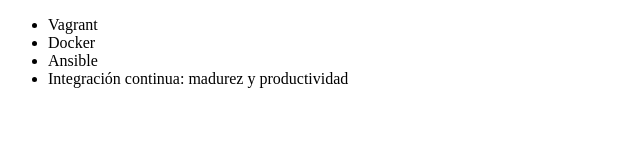
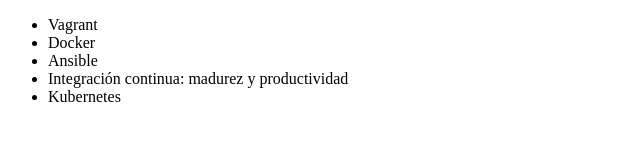
Before and after one commit to FrankBulla/cursoFrank, a plain HTML site: page index.html in a window 1280 px wide. Shown: the full height of the page, 0-640 px from the left. Drawn offline with Linux system fonts and the light colour scheme.

Commit message:
Agragando Kubernetes a la lista

```diff
--- a/index.html
+++ b/index.html
@@ -2,7 +2,7 @@
 <html lang = "en">
 <head>
      <meta charset = "UTF-8">
-     <title> Curso de Git y GitHub </title>
+     <title> Cursos de DevOps de Alura </title>
 </head>
 <body>
      <ul>
@@ -10,6 +10,7 @@
          <li> Docker </li>
          <li> Ansible </li>
          <li> Integración continua: madurez y productividad </li>
+         <li> Kubernetes</li>
      </ul>
 </body>
 </html>
```
